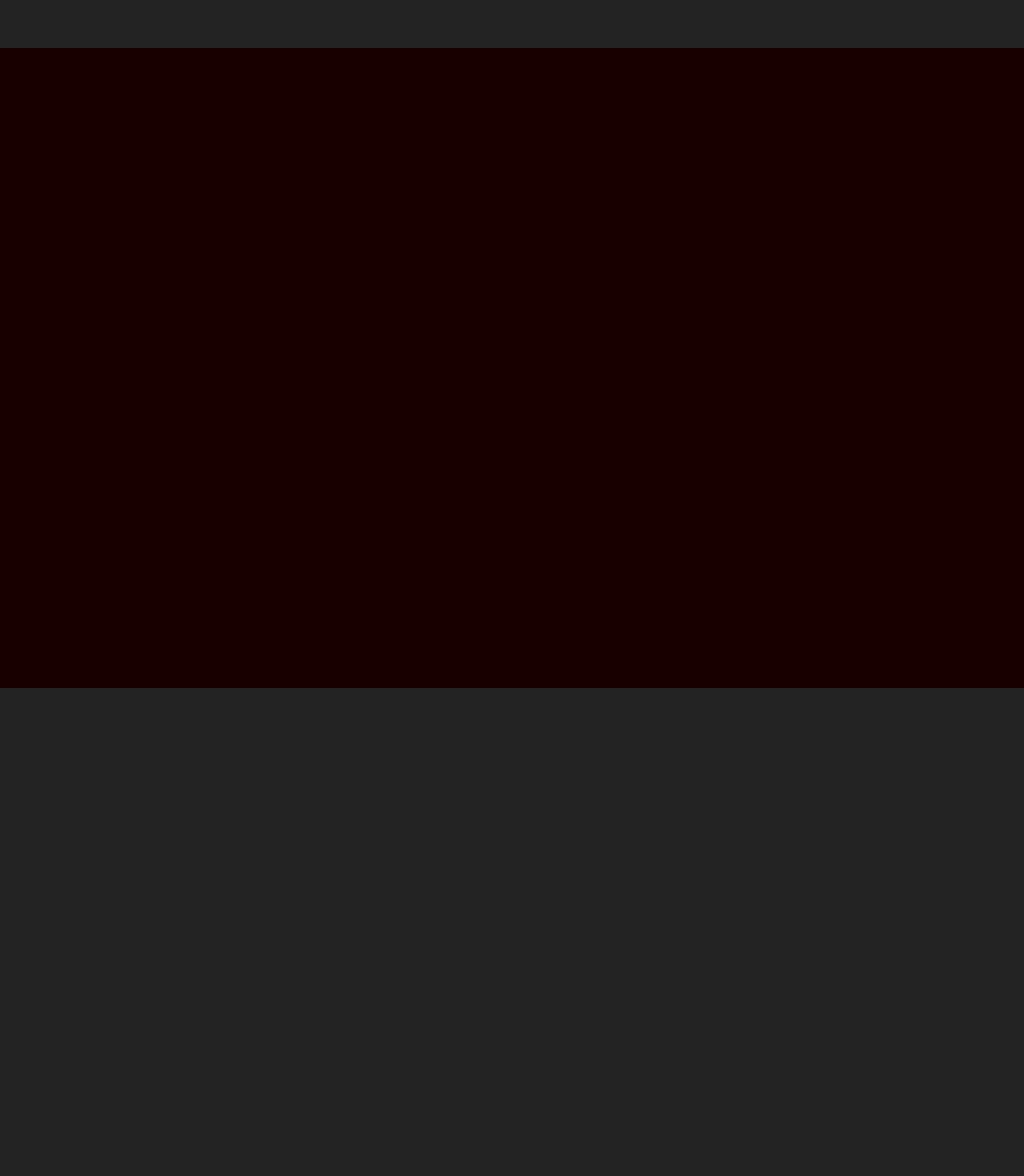
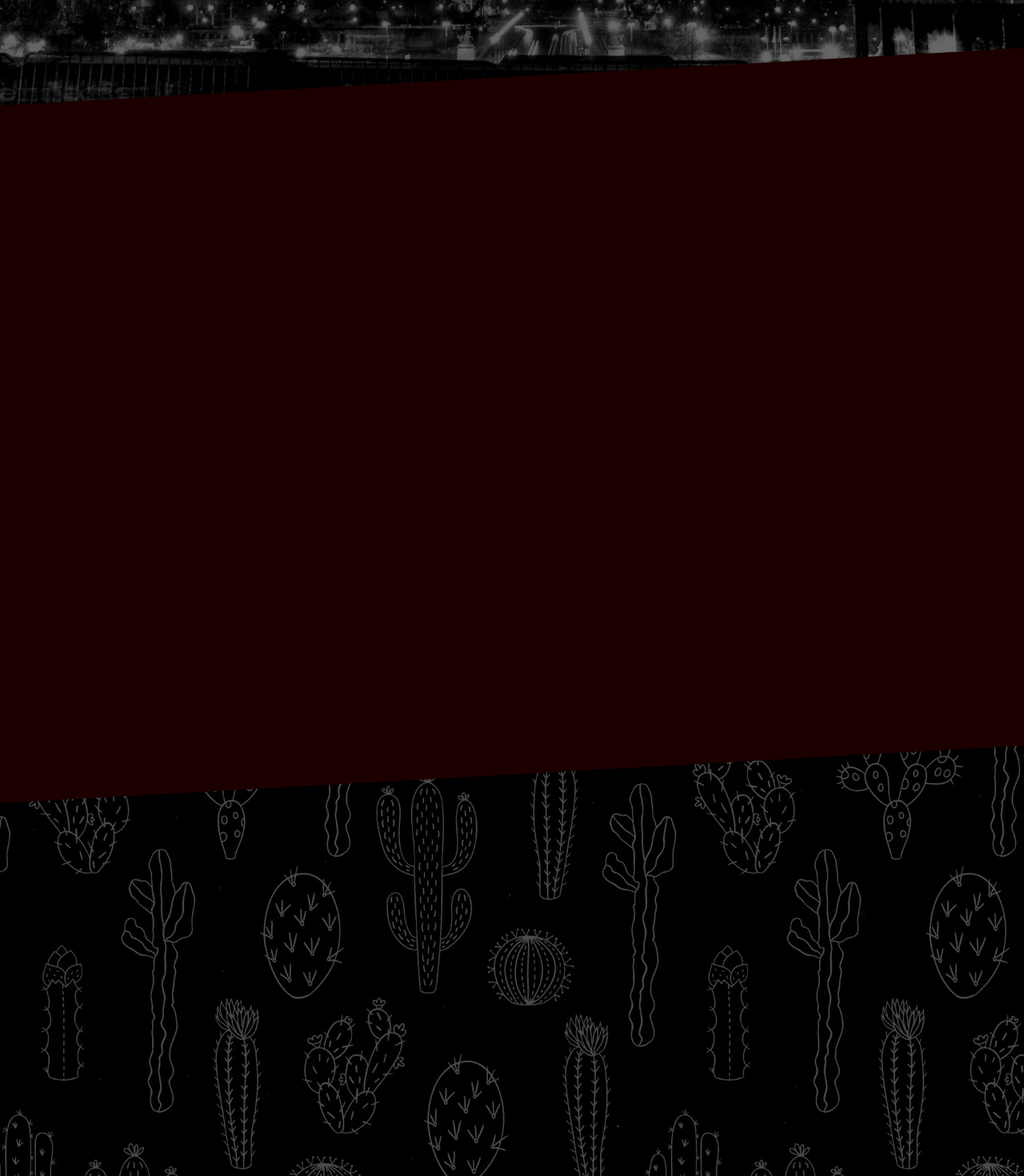
Before and after one commit to C911N/eliotmaurice.fr, a Next.js app: page / in a window 1280 px wide. Shown: the part 740-2210 px from the top of the page at 80% size. Built offline with nearby package versions, Linux system fonts and the light colour scheme; a web font is replaced by a local one.

Commit message:
Add: Images to sections and triangular before afters

```diff
--- a/components/Navbar.js
+++ b/components/Navbar.js
@@ -2,22 +2,22 @@ import Link from 'next/link'
 
 const Navbar = (props) => {
   return (
-    <div className="fixed w-full bg-primary-layout p-6 flex flex-row justify-content align-middle ">
-      <div className="nav-flex-padding corner-square flex-shrink-0" />
-      <div className="nav-flex-padding corner-line self-center" />
+    <div className="fixed w-full bg-primary-layout p-6 flex flex-row justify-content align-middle shadow-xl z-20">
+      <div className="mr-4 corner-square flex-shrink-0" />
+      <div className="mr-4 corner-line self-center" />
       <div className="font-secondary text-secondary-content">
         <a className="nav-item">Home</a>
         <a className="nav-item">Services</a>
         <a className="nav-item">Experience</a>
         <a className="nav-item">Contact</a>
       </div>
-      <div className="nav-flex-padding flex-grow" />
-      <a className="nav-flex-padding">
+      <div className="mr-4 flex-grow" />
+      <a className="mr-4">
         <Link href="">
           🇫🇷
         </Link>
       </a>
-      <div className="nav-flex-padding corner-line self-center" />
+      <div className="mr-4 corner-line self-center" />
       <div className="corner-square flex-shrink-0" />
     </div>
   )
--- a/pages/index.js
+++ b/pages/index.js
@@ -1,15 +1,21 @@
-import Head from 'next/head'
+import Image from 'next/image'
 
 export default function Home() {
   return (<>
-    <section className="w-screen h-screen bg-dev-layout">
+    <section className="section-image-layout">
+    <Image className="brightness-[0.4]" src={"/eiffel_tower.png"} layout="fill" objectFit="cover"/>
+    </section>
+    <section className="section-triangle-layout">
 
     </section>
-    <section className="w-screen h-screen bg-seconday-layout">
+    <section className="section-image-layout">
+      <Image className="brightness-[0.3]" src={"/cactus_drawings.png"} layout="fill" objectFit="cover"/>
+    </section>
+    <section className="section-triangle-layout">
 
     </section>
-    <section className="w-screen h-screen bg-dev-layout">
-
+    <section className="section-image-layout">
+      <Image className="brightness-[0.3]" src={"/cactus_drawings.png"} layout="fill" objectFit="cover"/>
     </section>
   </>)
 }
--- a/styles/global.css
+++ b/styles/global.css
@@ -6,6 +6,8 @@
 @tailwind utilities;
 
 @layer base {
+
+  /* Utils */
   .corner-square {
     @apply
       bg-secondary-content
@@ -19,14 +21,7 @@
       min-w-[16px];
   }
 
-  .nav-flex-padding {
-    @apply mr-4;
-
-    &:last-child {
-      @apply mr-0;
-    }
-  }
-
+  /* Navbar */
   .nav-item {
     @apply
       before:content-['•']
@@ -34,4 +29,46 @@
       before:mx-2
       first:before:content-none
   }
+
+  /* Sections */
+  .section-image-layout {
+    @apply
+      relative
+      w-screen h-[calc(100vh+4.5rem)]
+      bg-secondary-content;
+  }
+
+  .section-triangle-layout {
+    @apply
+      relative
+      w-screen h-screen
+      z-10
+      bg-secondary-layout;
+  }
+
+  .section-triangle-layout::before {
+    @apply
+      content-['']
+      absolute
+      bottom-full
+      w-0 h-0
+      border-solid border-b-[4.5rem] border-l-[100vw]
+      border-secondary-layout;
+
+    border-left-color: transparent;
+    border-top-color: transparent;
+  }
+
+  .section-triangle-layout::after {
+    @apply
+      content-['']
+      absolute
+      top-full
+      w-0 h-0
+      border-solid border-b-[4.5rem] border-l-[100vw]
+      border-secondary-layout;
+
+    border-right-color: transparent;
+    border-bottom-color: transparent;
+  }
 }
--- a/tailwind.config.js
+++ b/tailwind.config.js
@@ -3,9 +3,12 @@ module.exports = {
   purge: ['./pages/**/*.{js,ts,jsx,tsx}', './components/**/*.{js,ts,jsx,tsx}'],
   darkMode: false, // or 'media' or 'class'
   theme: {
+    extend: {
+
+    },
     colors: {
       'primary-layout': '#181818',
-      'seconday-layout': '#1C0000',
+      'secondary-layout': '#1C0000',
       // TODO: To remove, tmp color to replace images
       'dev-layout': '#232323',
       'primary-content': '#FF7B7B',
```
Also changed, not shown: public/cactus_drawings.png (added), public/eiffel_tower.png (added).
